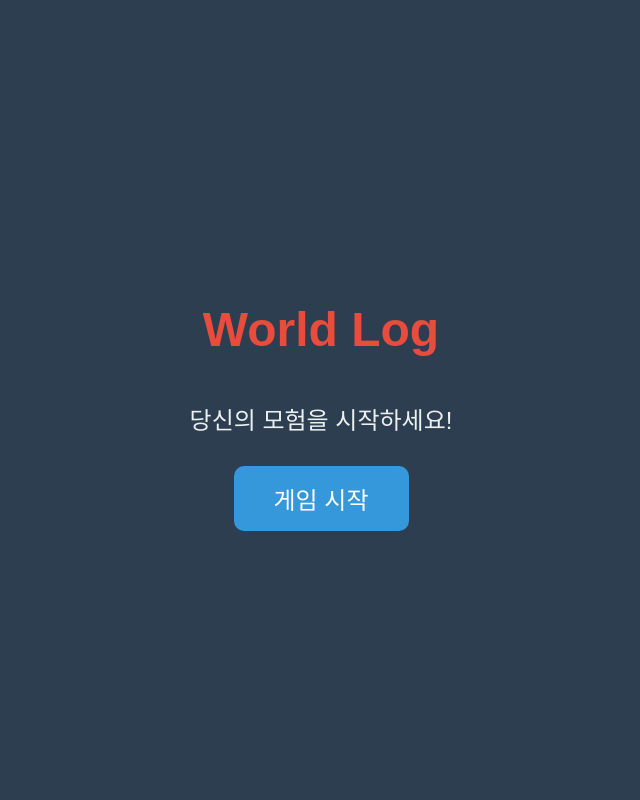
After one commit to kim-yejunn/WorldLog, a Flask app: template templates/start.html in a window 1280 px wide. The commit adds this page. Shown: the whole page, without its empty margins (319-959 px from the left). Run offline with Flask 3, Linux system fonts and the light colour scheme; the template is opened without the code that fills it, so the values that code supplies are empty.

Commit message:
py, html 이름 변경 및 주소 변경

```diff
--- a/app.py
+++ b/main.py
@@ -28,8 +28,13 @@ def read_previous_responses():
     return responses, rules
 
 @app.route('/')
-def index():
-    return render_template('index.html')
+def start():
+    return render_template('start.html')
+
+# /main 경로로 main.html 렌더링
+@app.route('/main')
+def main():
+    return render_template('main.html')
 
 # GPT-4 API 호출을 처리하는 엔드포인트
 @app.route('/gpt', methods=['POST'])
--- a/templates/index.html
+++ b/templates/main.html
@@ -144,7 +144,7 @@
     </style>
 </head>
 <body>
-    <h1>GPT TRPG</h1>
+    <h1>World Log</h1>
 
     <h2>게임 진행</h2>
     <div id="response" class="response-container"></div>
@@ -152,7 +152,7 @@
     <form id="gpt-form">
         <label for="prompt">행동</label><br>
         <textarea id="prompt" name="prompt" rows="4" cols="50" oninput="autoResize(this)" required></textarea><br><br>
-        <button type="submit">시작</button>
+        <button type="submit">전송</button>
     </form>
 
 
--- /dev/null
+++ b/templates/start.html
@@ -0,0 +1,60 @@
+<!DOCTYPE html>
+<html lang="ko">
+<head>
+    <meta charset="UTF-8">
+    <meta name="viewport" content="width=device-width, initial-scale=1.0">
+    <title>GPT TRPG 게임 시작</title>
+    <style>
+        body {
+            font-family: 'Arial', sans-serif;
+            background-color: #2c3e50;
+            color: #ecf0f1;
+            margin: 0;
+            padding: 0;
+            display: flex;
+            flex-direction: column;
+            justify-content: center;
+            align-items: center;
+            height: 100vh;
+        }
+
+        h1 {
+            font-size: 3rem;
+            color: #e74c3c;
+            margin-bottom: 20px;
+        }
+
+        p {
+            font-size: 1.5rem;
+            color: #ecf0f1;
+            margin-bottom: 30px;
+        }
+
+        button {
+            padding: 15px 40px;
+            font-size: 1.5rem;
+            background-color: #3498db;
+            color: #fff;
+            border: none;
+            border-radius: 10px;
+            cursor: pointer;
+            transition: background-color 0.3s ease;
+        }
+
+        button:hover {
+            background-color: #2980b9;
+        }
+    </style>
+</head>
+<body>
+    <h1>World Log</h1>
+    <p>당신의 모험을 시작하세요!</p>
+    <button onclick="startGame()">게임 시작</button>
+
+    <script>
+        function startGame() {
+            window.location.href = 'main'; // 게임 진행 화면으로 이동
+        }
+    </script>
+</body>
+</html>
--- a/templates/zbgame/game.html
+++ b/templates/zbgame/char.html
@@ -54,7 +54,7 @@
     <a href="/api/characters"><button>이동</button></a>
 
     <h2>스토리</h2>
-    <a href="index"><button>이동</button></a>
+    <a href="main"><button>이동</button></a>
 
     <script>
         $(document).ready(function () {
```
Also changed, not shown: char.py (+5 -5 lines).
